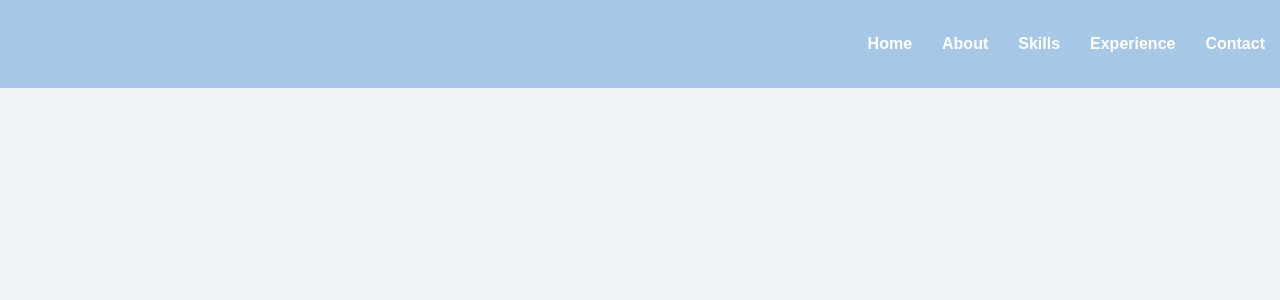
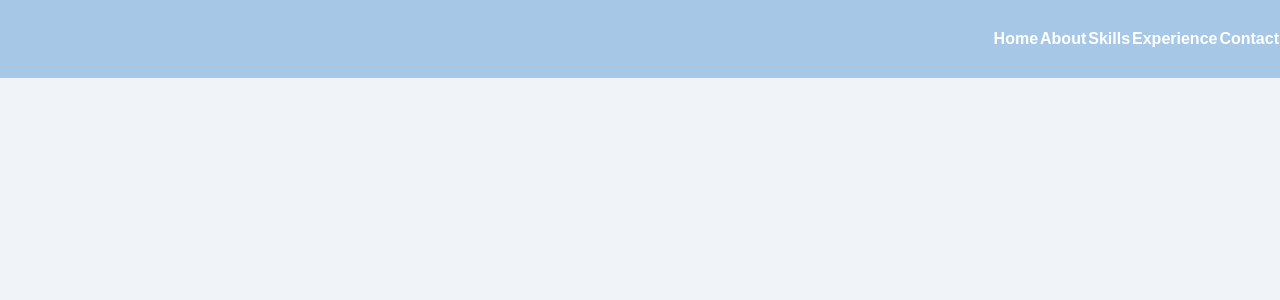
Before and after one commit to Abhilashsipu/Abhilashsipu.github.io, a plain HTML site: page index.html in a window 1280 px wide. Shown: the top 300 px of the page. Drawn offline with Linux system fonts and the light colour scheme.

Commit message:
style.css

```diff
--- a/style.css
+++ b/style.css
@@ -13,7 +13,7 @@ body {
 header {
   background: #A7C7E7;
   color: #fff;
-  padding: 15px 0;
+  padding: 10px 0;
   position: fixed;
   width: 100%;
   top: 0;
@@ -28,7 +28,7 @@ nav ul {
 }
 
 nav ul li {
-  margin: 0 15px;
+  margin: 0 1px;
 }
 
 nav ul li a {
```
